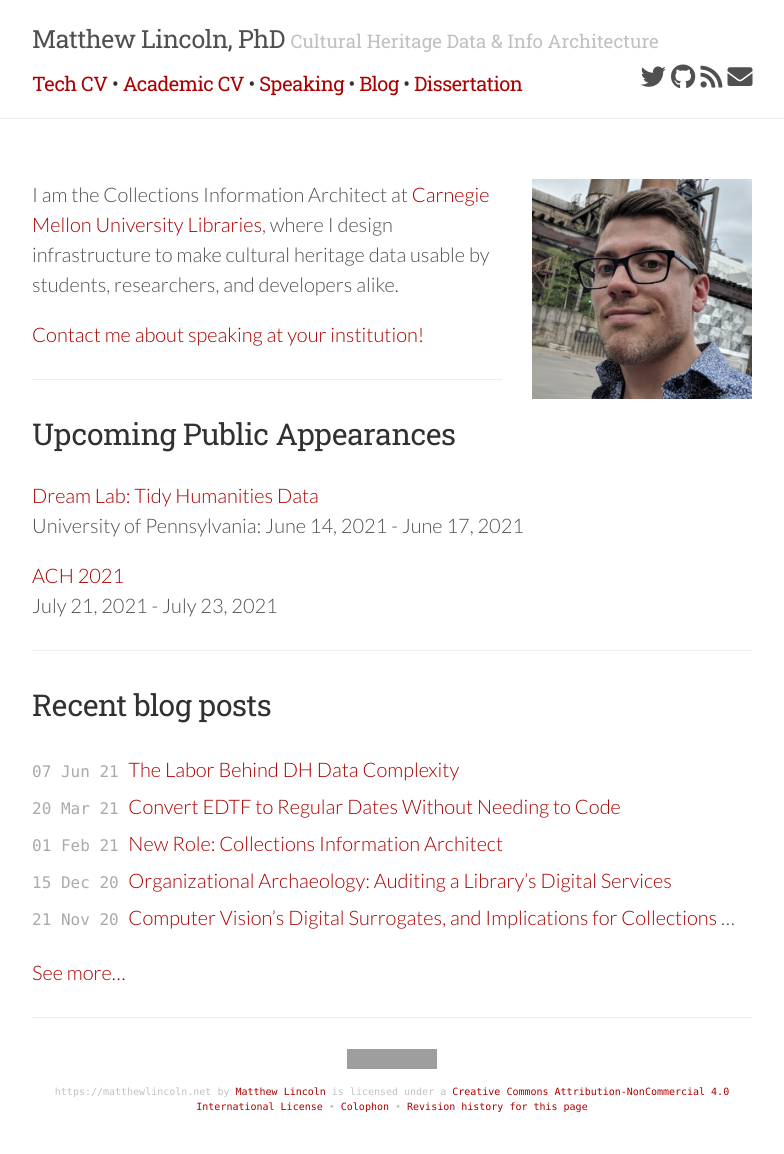
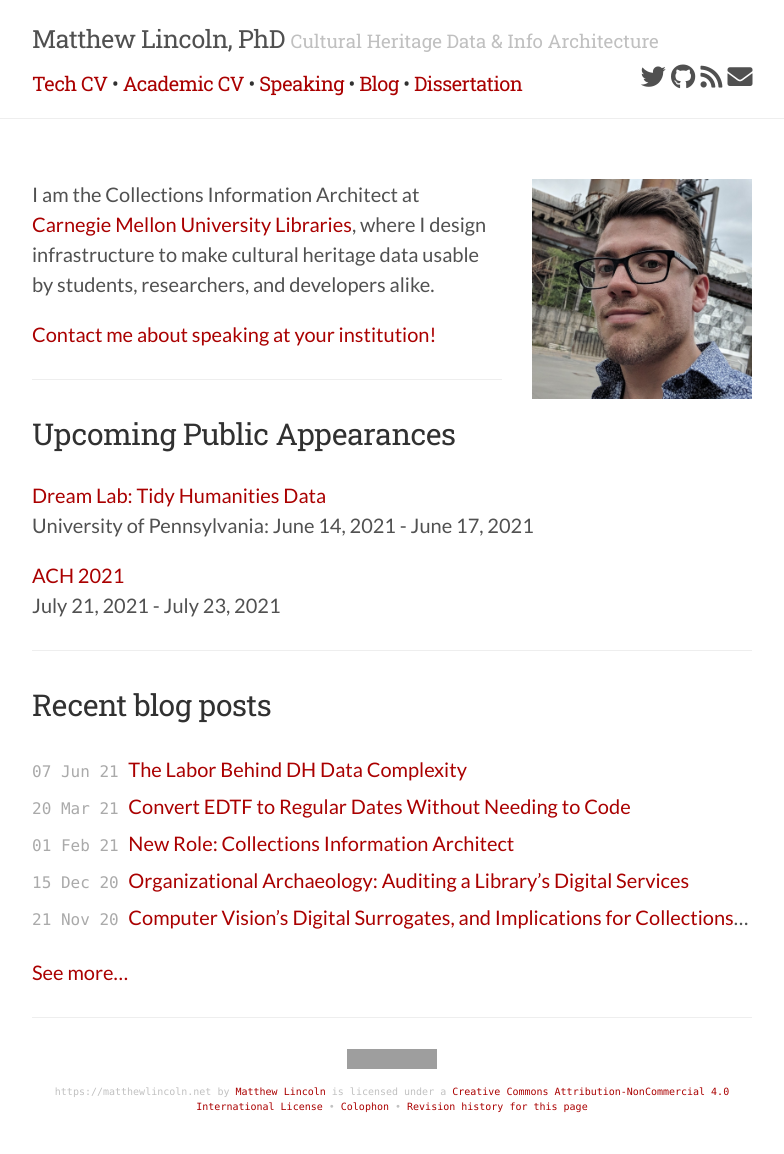
Before and after one commit to mdlincoln/mdlincoln.github.io, a Jekyll site: the page built from index.md, in a window 1280 px wide. Shown: the whole page, without its empty margins (248-1032 px from the left). Built offline with Jekyll 4.4.1, drawn with Linux system fonts in a browser that asks for light colours; nearby versions of some CDN libraries; grey boxes are pictures that could not be loaded.

Commit message:
use regular lato font
easier to read on mobiel

```diff
--- a/_includes/html_head.html
+++ b/_includes/html_head.html
@@ -5,7 +5,7 @@
 <meta http-equiv="X-UA-Compatible" content="IE=edge,chrome=1">
 <meta name="viewport" content="width=device-width">
 <meta name="author" content="{{ site.data.contact.name }}">
-<meta name="keywords" content="{{ page.tags | join: "," }}">
+<meta name="keywords" content="{{ page.tags | join: " ," }}">
 
 <link rel="icon" type="image/png" href="/favicon.png">
 
@@ -21,7 +21,9 @@
 <link rel="stylesheet" href="/assets/css/lanyon.css">
 <link rel="stylesheet" href="https://use.fontawesome.com/releases/v5.0.12/css/all.css"
   integrity="sha384-G0fIWCsCzJIMAVNQPfjH08cyYaUtMwjJwqiRKxxE/rx96Uroj1BtIQ6MLJuheaO9" crossorigin="anonymous">
-<link rel="stylesheet" href="https://fonts.googleapis.com/css?family=Lato:300,300italic,700|Roboto+Slab">
+<link rel="preconnect" href="https://fonts.gstatic.com">
+<link href="https://fonts.googleapis.com/css2?family=Lato:ital,wght@0,400;0,700;1,400&family=Roboto+Slab&display=swap"
+  rel="stylesheet">
 
 {% if site.enable_analytics %}
 <!-- Google Analytics -->
```
